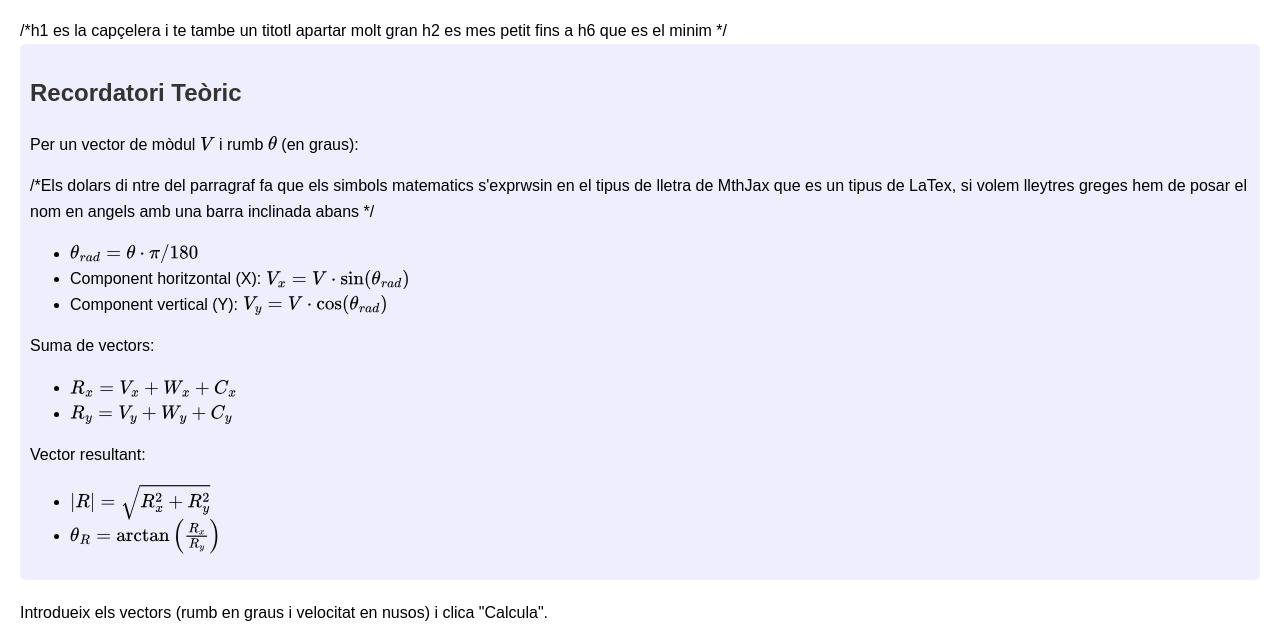
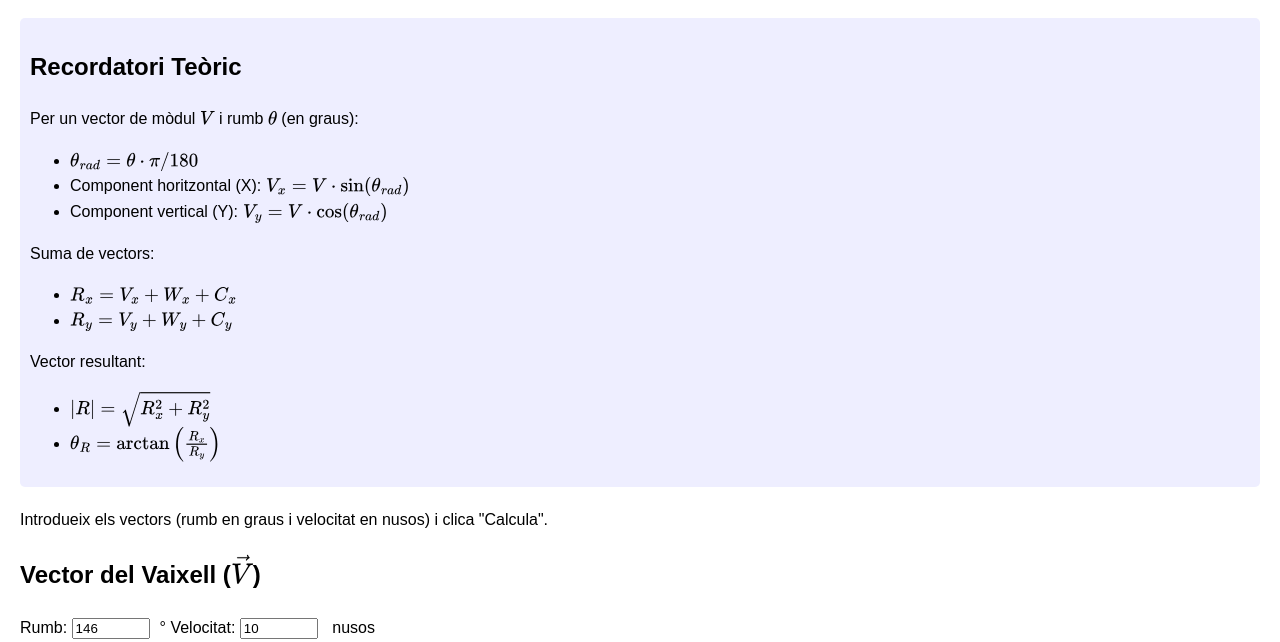
Before and after one commit to abouhraitamer-spec/abouhraitamer-spec.github.io, a plain HTML site: page vectors/index.html in a window 1280 px wide. Shown: the part 76-718 px from the top of the page. Drawn offline with nearby package versions, Linux system fonts and the light colour scheme.

Commit message:
Update index.html

```diff
--- a/vectors/index.html
+++ b/vectors/index.html
@@ -1,101 +1,93 @@
-
 <!DOCTYPE html>
 
 <html lang="ca">
 <head>
+     <!-- Conté la informació pel programador i és obligatori la secció head-->
     <meta charset="UTF-8">
+    <!-- És el document html, escrit en català i amb un conjunt de conectors de caràcters UTF-8 perquè accepti els accens i ç.-->
     <meta name="viewport" content="width=device-width, initial-scale=1.0">
     <title>Suma de Vectors Nàutics: Vaixell, Vent i Corrent</title>
     <script>
-        // Les baerres inclinades són comentaris de javascript, aquest codi que hi ha entre script
-        //Es un llenguatje diferent a html, es java script
-        /*M
-        comentari multlinea
-        A sota tenim un codi javascript que configura de configuració de mathjax, que permet  renderitzar (visulaitzar bé)
-        les formules matematiques en una pagina web. MathJax utilitza dos tipues de llenguatjes matematics: TeX/LaTeX i MthML
-        TeX es pronuncia tech i LaTeX  significa LAMPORT que es el cognom de la perosna que va mdoficiar TeX per fero com mes
-        facil, MathML es un llenguatge mes model semblant al HTML, ML  significa Markup langugae, llenguatje de marces MathML
-        es molt semblant a HTML, pero es mes llarg que LaTeX.
+        //Les barres inclinades, són comentaris de  javascript. Aquest codi que va entre script
+        //és un llenguatge diferent a html, és javascript.
+        /*
+        Comentari multilínia
+        A sota tenim un codi javascript de configuració de mathjax,vque permet renderitzar (visualitzar bé)
+        les fòrmules matemàtiques en una pàgina web. Mathjax utillitza dos tipus de llenguatges matemàtics:
+        Tex/LaTeX I MathML, TeX es pronuncia Tech i LaTeX significa Lamport que és el cognom de la persona que va modificar
+        TeX per fer-lo més fàcil, MathML és un llenguatge més modern semblant al HTML, ML significa Markup language,
+        llenguatge de marques. MathML és olt molt semblant a HTML,però és més llarg que LaTeX.
         */
         window.MathJax = {
-            /*Crea una variable global anomenada window.MathJex que es carregara quan es carregi la pagina web al principi i
-            fara que quan tenim les formules en liena ies a dir Text normal i una formula en la mateixa liena hem d'escriure
-            al principi i al final un o dos dolars. Potser ala mateixa linia o en el mateix parragraf  sense salt de liena ni centrats.
-            */
+             /* Crea una variable global anomenada window.MathJax que es carregarà quan es carregui la pagina web i farà que quan
+             tenim les fòrmules en línia, és a dir, text normal i una fórmula en la mateixa línia hem d'escriure al principi i al finaal 1 o 2 dòlars.
+             Pot ser a la mateixa línia o en el mateix paràgraf sense salts de línia ni centrats.
+             */
             tex: { inlineMath: [['$', '$'], ['\\(', '\\)']] },
-            svg: { fontCache: 'global' } //svg vol dir vectors grafics escalables es poden fer molt grans o molt petites.
-            //les imatges poden ser dos tipues svg o mapa de bit.Els mapes de bit estan depixels i son els png o jpg
-            //o gif. Els svg son millors que esl mapes d ebit perque son formules matematiques  i ens permesten fer dibuixos
-            //perfectes.
+            svg: { fontCache: 'global' } // SVG vol dir vectors gràfics escalables (es poden fer molt grans o molts petits).
+          //Les imatges poden ser de dos tipus svg o mapa de bit. Els mapes de bits estan fets de píxels i son png o jpg o gif.
+          // Els svg són millors que els mapes de bit, perquè són fòrmules matemàtiques i ens permeten fer dibuixos exactes.
         };
     </script>
     <script src="https://cdn.jsdelivr.net/npm/mathjax@3/es5/tex-svg.js"></script>
     <style>
         body { font-family: Arial, sans-serif; margin: 20px; line-height: 1.6; }
-        /*Hi ha tres grans families de lletres sans-serif, serif i monospace
-        Serif en frances o internacionalment serifada o amb  adornaments, es quan una lletra te uns remats
-        Sans-serif significa sense serif, es a diir sense cap mena d'adorn.
-        mono space significa lletra mono espaciada que ocpa lletra el mateix ample es util per codi perque
-        els espais en blanc  poden ser mollt importants.
-        Diferencia entre serif sanserif monospace.
-        Model de caixes css o box model css en el box model tenim una capa al voltant del
-        contingut o content que es diu padding al voltant del padding es troba el border i al voltant  del border es troba al margin.
-        Margin border i padding  son propietats css ( propietats) que van seguidas de dos punts  i un valor o value en pixels
-        Tots els css son iguals primer es posa el nom de la etiqueta html o tag a la cual volem donar-li un o diverses estils per expmple
-        h2 button o canvas... Despres del tag es posa una clau de tipus "curly bracket" i a sota es posa propietat1:valor1; i en la linea
-        següent propietat2:valor2; si la propietat es colorel valor es  #333, el numero 333 no es un numero decimal es un numero exadecinmal
-        en base 16. Vol dir que els numeros hexadecimals son 0 al 9(vol dir 10) A,(10) B(11) C(12) D(13) E(14) F(15)
-        Els codis de color tenen tres valors de hexadecimals que van del 00 del FF, es a dr  si tinc una cokbinacio que anira desde al 000000
-        fins  al FFFFFF. Els dos primers digits son de color vermell, els  dos segÜents son el color verd, i el s dos ultims son blaus.
-        Recordar rgb(red,green,blue)Quantes combinacions  de colors blancs tenim? 256 elevt a la 3=6 millions 700mil colors diferents.
-        El color pot expresar en hexadecimal o en rgb en decimal, per exmple #F0000, es 255,0,0 es pot expresar d'una altre manera
-        Avegades noms en angles com red o nims que puc trobar amb color  names  html en google. h2  de la linea 53 controla el h2 que es troba
-         a la linea 68 i el #333 es el color gris. Llavors que f ala linea 54 i la linea 58? Fa que  el titol  de la linea 68 sigui gris*/
-        h2 { color: #333; }
+         /*Hi ha tres grans famílies de lletres sans-serif, serif i monospace.
+         Serif en francès o internacionalment, serifada o amb adornaments, és quan una lletra té uns remats
+         Sans-serif, significa lletra monospaciada que ocupa cada lletra el mateix amb, és útil per codi.
+         Model de  caixes css o box model css, en el box model tenim una capa al voltant del border es troba el margin. Margin, border i padding son propietats css(propieties)
+         que van seguides de dos punts i un valor o value en píxels.
+         Tots els css són iguals, primer es posa el nom de la etiqueta html o tag a la qual volem donar-li un o diversos estils, per exemple h2 o button o canvas...
+         Després del tag es posa una clau tipus "curly bracket" i a sota es posa propietat1; i en la línia següent propietat2:valor2;
+         si la propietat és color el valor és #333. El número #333 no és un número decimal, és un número hexadecimal amb base 16.
+         Els codis de colors tenen tres valors hexadecimal que van del 00 fins FF,és a dir,que tinc una combinació que va desdel 000000 fins FFFFFF.
+         Els dos primers digits són el color vermell, els dos següents l verd, i els últims dos són blaus.
+         Recordar rgb. Tenim 256 elevat a la 3 =16 milions 700 mil colors diferents.
+         El color es pot expressar en decimal i hexadecimal per exemple #FF0000 és 255,0,0 es pot expressar d'una altra manera?
+         A vegades noms en angles com red o noms que puc trobar amb color names html en google. h2 de la línia 54 controla el h2
+         que es troba a la línia 68 i el #333 és el color gris. LLavor que fa la línia 54 i la línia 58? Fa que el títol de la línia
+         68 sigui gris*/*/
+
+               h2 { color: #333; }
         input[type="number"] { width: 70px; margin-right: 10px; }
-        /*input es una ertiqueta html  que permet l'entrada de dades per ñl'usuari i al tipus de number nomes accepta nunmeros,
-         com podem veure a linea 56 i a la linea no accepta lletra com veiem a la linea 100 in put es como iuna caixa de text
-        perque escrigui l'usuari i tindra una amplada definida a la linea 56 amb css, with  es amplada en ingles, i amb 70 pixels d'mplada
-        puc escriute d'un numero d'ample i  perque deixo  marge a la dreta de 10 pixels? Per tenir espai i no s'uneix
-        l'entrada d'informacio amb l'entrada de l'usuari, seria un marge dintre d ela caixa */
+        /* input és una etiqueta que permet l'entrada de dades per l'usuari i al ser de tipus number només accepta números,
+         no accepta lletres com podem veure a la línia 56 i a la línia 99,100,105. El input és com una caixa de text per a que escrigui l'usuari i tindrà
+         una amplada definida a la línia 56 amb css width que és amplada en anglès. */
         button { padding: 8px 16px; margin-top: 10px; cursor: pointer; }
-        /*A la 613 tinc  la vonfiguracio del boto o de tots els botons que esta a la 114 i que ens permet calcular
-        quan cliko. Aqesuesta boto te paddingo marge interior, quan hi ha dos numeros 8pixels i 16 pixels si hi ha un numero
-        significa que els marges estan en els cuatre costats i son iguals a aquest numero, si hi ha dos numeros el primer numero
-        es el mateix adalt i abaix  i el segon numero es a la dreta i a la esquerra en aques
-        cas 8 pixels adalt i abaix i 16 pixels a ala dreta i a al desquwerra si hi hgaues 3 numeros  el primer es adlat,
-        el segon dreta i esquetrra i el terces numero es abaic margin top es un altree forma de regular el marge superior
-        tambe existeixen margin-button margin rwite margin left*/
+         /* A la 63 la configuració del botó o de tots els botons que està a la 114 i que ens permet
+        calcular quan clico. Aquest botó tè padding o marge interior, quan hi ha dos números, 8 píxels i 16 píxels,
+        si hi ha un número significa que els marges estan pels 4 costats i són iguals a aquests números,
+        si hi ha dos números el primer número es el mateix marge adalt i abaix, i el segon número és a la dreta i a la esquerra,
+        en aquest cas 8 píxels adalt i abaix i 16 píxels a dreta i esquerra. Si hi hagues tres números el primer és adalt,
+        el segon dreta i esquerra i el tercer número és a baix, margin top és un altre forma de regular el marge superior,
+        també existeix margin-bottom, margin-right i margin-left. Cursor pointer és que es vegui el cursor dins
+        del text box o caixa de text.*/
         .result { margin-top: 20px; background-color: #f0f0f0; padding: 10px; border-radius: 5px; }
+         /* Result té un punt davant que significa que són de la mateixa classe que és un objecte del que podem tenir diverses instàncies o objectes
+        de la mateixa classe, vol dir que puc afectar a diferents zones que es diguin results, és a dir, class="result"
+        que es troba a la línia 126 i que contindra diferent resultats, la línia 72 dona estil a la línia 126 i
+        fa que els resultats tinguin un marge superior de 20 píxels un color de fons gris, un marge intern de 10 píxels
+        i un radi de la zona grisa de resultats de les cantonades de 5 píxels*/
         canvas { border: 1px solid #ccc; margin-top: 20px; background-color: #f9f9f9; }
-        /*canvas s alinea 127 es una etiqueta html que correspon a una area de dibuix que si em fixo en liena 127 esta buida,
-        perque entre <canvas> no hi ha res, a mes diu que el style es display es a dir que no es vegi. L alinea 76 esta c
-        ontrolant la lina 127, es a dir controla com es el canvas.  QUan sidui visble el canvas tindra el següent estil:
-        Els bordes tindran un gruid de un 1 pixel, es solid  perque podria ser puntejat amb la parual dotted(punteado, dot=punt)
-        Podria ser doble hi veuriem un  borde al voltant del primer. Podriem posar margin-top d'una altre manera? margin:
-        20px 0 0 0. Se que aquest color de fons es gris perque  aumento de la amteixa amnera y de la mateix numero de la rgb
-        Com podria fer el background color d'una altre manera? F9 es un numero hexadecimal multilplicar cada digit de f9 hexadecimal
-        (F9)16=(15·16exp1)+(9·16exp0) i en numero binari es 11111001. El numero 249 es decimal si vulll pasrlo a binari, he de dividir
-        entre 2 com vam aprendre a 4º Si la base que volem tranformas es 64 o 32 hem d'utilitzarmes lletreds del alfabet
-        si s'acaben les maj. s'utilitzen les minuscules.
-        */
+         /* Canvas és l'àrea de dibuix on surten els vectors i té una cantonada de 1 píxel de gruix sòlid
+         de color gris i un marge superior de 20 píxels i un fons grisos i es refereix al canvas que es troba a la línia 124.
+         La línia superior controla la línia 125, com és el canvas: si ens fixem està buida perquè ente <canvas> i <canvas/> no hi ha res a més diu que l'style
+         es displaynone, és a dir que no es vegi.
+         Els bordes tenen un guix de un píxel, és sòlid, perquè podria ser puntejat amb la paraula dotted, podria
+         també double i veuríem  un borde al voltant del primer. Podríem posar el margin d'una altra manera? margin:20px 0 0 0. Aquest color de fons és
+         gris perquè augmento rgb alhora i de a mateixa manera. Com podria fer el background-color d'una altra manera?
+         F9 és un número hexadecimal i en binari és 11111001.
+         El número és decimal i si vull passar-lo a binari, he de dividir entre 2 com vam aprendre a 4t. */
         .teoria { background: #eef; padding: 10px; border-radius: 5px; margin-bottom: 20px; }
-        /*El punt davant de teoria es una classe esta en la linea 98 i es un divisor un tros de codi que funciona independemnt i
-        que tindra les caracterestiques de la linea 100 que son: color grisos marge interior raid a les cantonades i un marge per sota*/
     </style>
 </head>
 <body>
-
     <h1>Suma de Vectors Nàutics: Vaixell, Vent i Corrent</h1>
-    /*h1 es la capçelera i te tambe un titotl apartar molt gran h2 es mes petit fins a h6 que es el minim */
 
 
 <div class="teoria">
     <h2>Recordatori Teòric</h2>
     <p>Per un vector de mòdul $V$ i rumb $\theta$ (en graus):</p>
-    /*Els dolars di ntre del parragraf fa que els simbols matematics s'exprwsin en el tipus de lletra de
-    MthJax que es un tipus de LaTex, si volem lleytres greges hem de posar el nom en angels  amb una barra inclinada abans
-    */
     <ul>
         <li>$\theta_{rad} = \theta \cdot \pi / 180$</li>
         <li>Component horitzontal (X): $V_x = V \cdot \sin(\theta_{rad})$</li>
```
